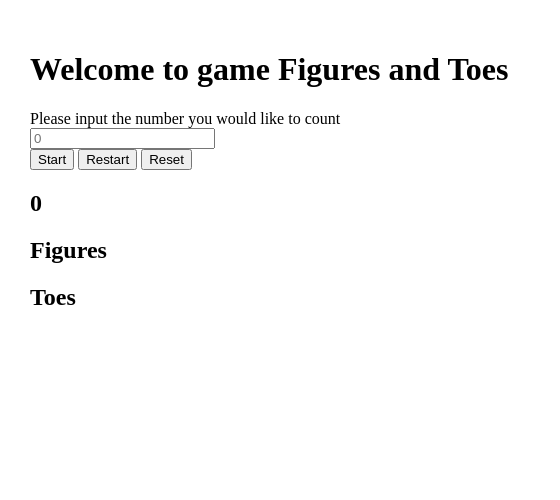
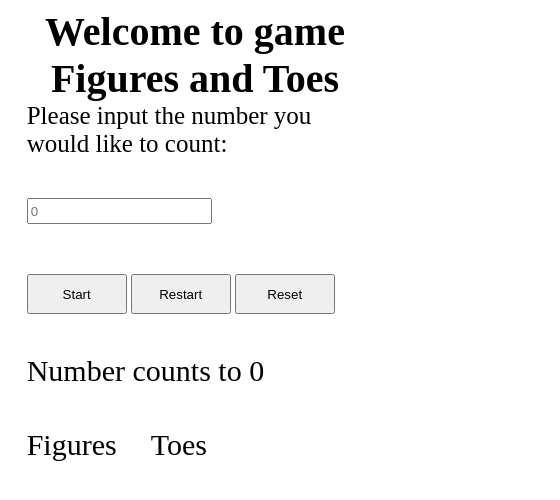
Before and after one commit to sweetandbitter/fingers-and-toes, a plain HTML site: page index.html in a window 390 px wide. Shown: the whole page, 560 px wide, since content can reach past the window. Drawn offline with Linux system fonts and the light colour scheme.

Commit message:
JS minor fixed, add style and responsive part.

```diff
--- a/css/style.css
+++ b/css/style.css
@@ -1,9 +1,54 @@
-body {
-	margin:auto;
-	width: 500px;
-	padding: 30px;
+.title {
+	text-align: center;
+	font-size: 40px;
+	font-weight: bold;
 }
 
-.highlite{
+.sectionbox {
+	margin-top: 50px;
+    width: 45%;
+	float: left;
+	padding-left: 5%;
+}
+
+.highlite {
 	color: red;
 }
+
+.text {
+	font-size: 25px;
+	margin-bottom: 40px;
+}
+
+#num{
+	height: 20px;
+}
+
+.button {
+	margin-top: 50px;
+}
+
+.button button{
+	width: 100px;
+	height: 40px;
+}
+
+.number-count {
+	font-size: 30px;
+}
+
+.word{
+	display: inline-block;
+	margin-right: 30px;
+	margin-top: 40px;
+	font-size: 30px;
+}
+
+@media only screen and (max-width: 768px) {
+    .sectionbox {
+        width: 90%;
+        margin: auto;
+        margin-bottom: 40px;
+    }
+
+}
--- a/index.html
+++ b/index.html
@@ -5,29 +5,28 @@
 	<link rel="stylesheet" type="text/css" href="css/style.css">
 </head>
 <body>
-	<div>
-		<h1>Welcome to game Figures and Toes</h1>
+	<div class="title">
+		Welcome to game Figures and Toes
 	</div>
-	<div id="game-start">
-		<div>Please input the number you would like to count</div>
+	<div class="sectionbox">
+		<div class="text">Please input the number you would like to count:</div>
 		<div>
 			<input type="number" id="num" placeholder="0">
 		</div>
+		<div class="button">
+			<button id="start-btn">Start</button>
+			<button id="restart-btn">Restart</button>
+			<button id="reset-btn">Reset</button>
+		</div>
 	</div>
-	<div class="button">
-		<button id="start-btn">Start</button>
-		<button id="restart-btn">Restart</button>
-		<button id="reset-btn">Reset</button>
-	</div>
-	<div class="display">
-		<div>
-			<h2 id="display-number">0</h2>
+
+	<div class="sectionbox">
+		<div class="number-count">Number counts to <span id="display-number">0</span></div>
+		<div class="word">
+			<div id="figure">Figures</div>
 		</div>
 		<div class="word">
-			<h2 id="figure">Figures</h2>
-		</div>
-		<div class="word">
-			<h2 id="toe">Toes</h2>
+			<div id="toe">Toes</div>
 		</div>
 	</div>
 	<script src="js/script.js"></script>
--- a/js/script.js
+++ b/js/script.js
@@ -11,11 +11,13 @@ restart.addEventListener("click", restartTimer);
 reset.addEventListener("click", resetTimer);
 
 function startTimer(){
+	displayNum.innerHTML = 0;
 	var timeStop = parseInt(document.getElementById("num").value);
 	timeCount(timeStop);
 }
 
 function restartTimer(){
+	displayNum.innerHTML = 0;
 	var timeStop = parseInt(document.getElementById("num").value);
 	timeCount(timeStop);
 }
@@ -26,11 +28,10 @@ function resetTimer(){
 	displayNum.innerHTML = 0;
 	figure.style.color = "black";
 	toe.style.color = "black";
-	timeNow = 0;
+	start.disabled = false;
 }
 
 function clearAllIntervals() {
-    // Make sure to clear out all old intervals to restart or start again
     for (var i = 1; i < 99999; i++) {
         clearInterval(i);
     }
@@ -39,13 +40,14 @@ function clearAllIntervals() {
 function timeCount(timeStop){
 	clearAllIntervals();
 	var timeNow = 0;
+	start.disabled = true;
  	var timer = setInterval(count, 1000);
  	function count(){
  		timeNow++;
  		console.log(timeNow, timeStop)
  		if(timeNow > timeStop){
  			clearInterval(timer);
- 			timeNow = 0;
+ 			start.disabled = false;
  		} else {
  			if(timeNow % 3 === 0  && timeNow %5 === 0){
 	 			figure.style.color = "red";
```
